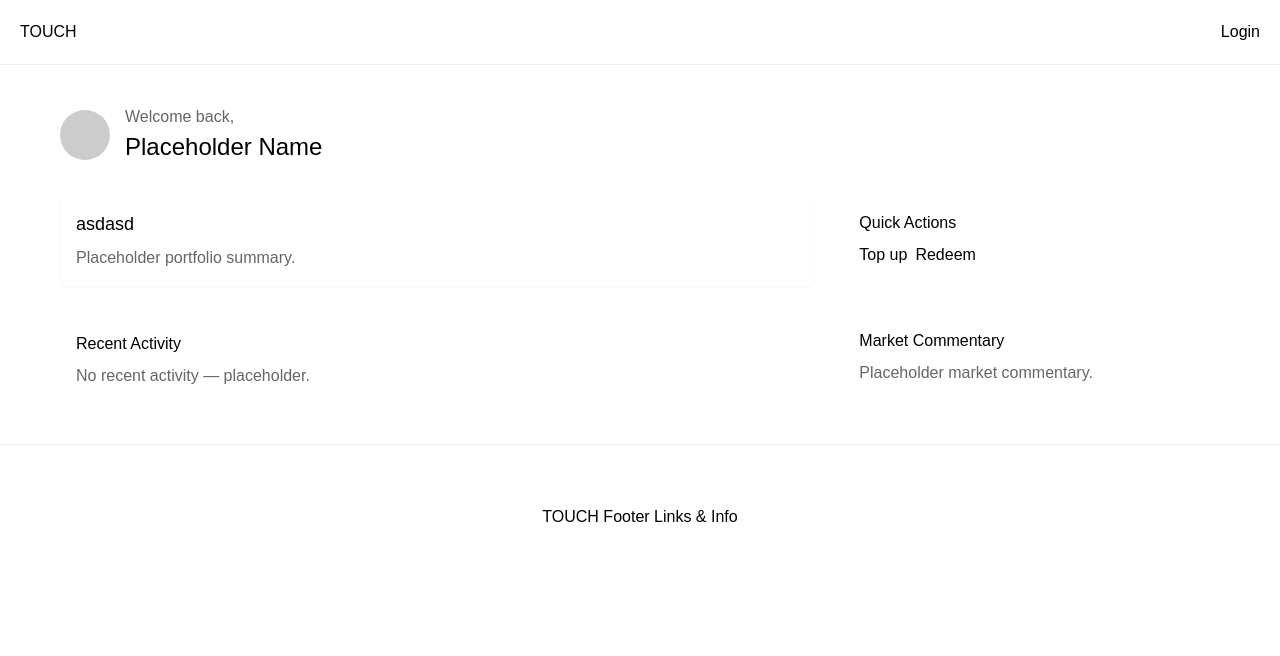
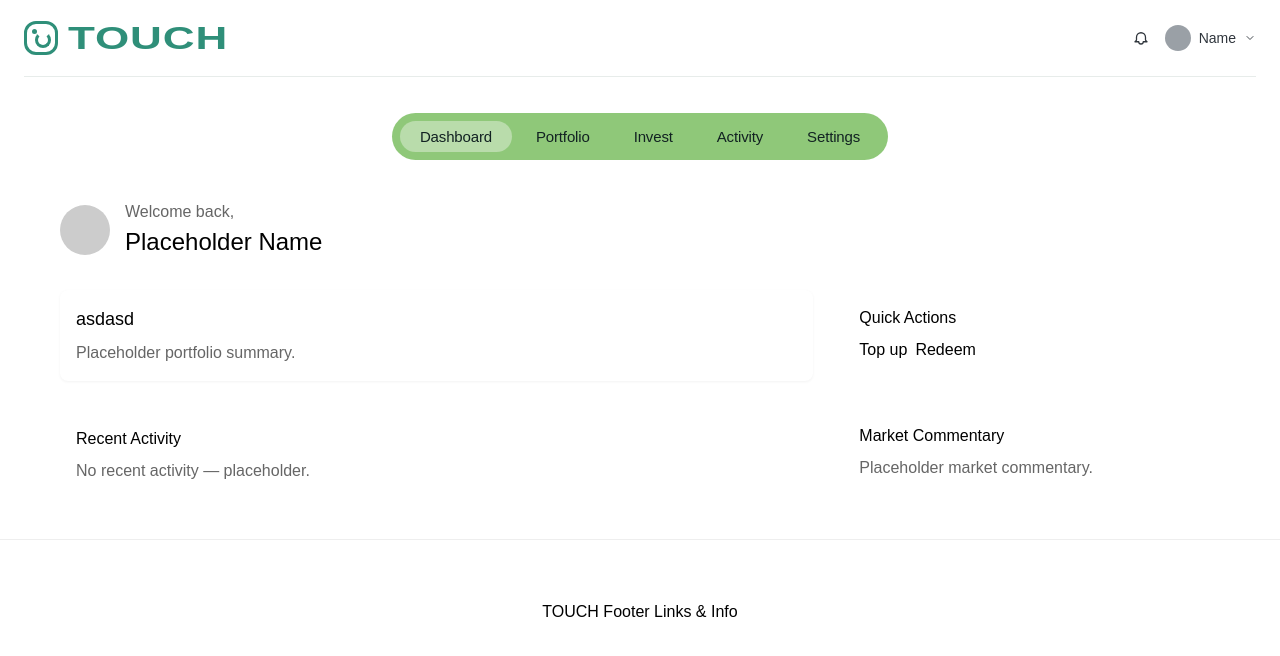
Before and after one commit to isabelledelc/isabelledelc.github.io, a React (Vite) app in the folder app/: page /home in a window 1280 px wide. Shown: the top 656 px of the page. Built offline with nearby package versions, Linux system fonts and the light colour scheme.

Commit message:
finsihed navbar and header layout, styling not done

```diff
--- a/app/src/App.tsx
+++ b/app/src/App.tsx
@@ -3,6 +3,10 @@ import { BrowserRouter, Routes, Route } from "react-router-dom";
 import LandingPage from "./pages/Landing/LandingPage";
 import LoginPage from "./pages/Login/LoginPage.tsx";
 import HomePage from "./pages/Home/HomePage.tsx";
+import Portfolio from "./pages/Portfolio/Portfolio.tsx";
+import Investment from "./pages/Invest/Investment.tsx";
+import Activity from "./pages/Activity/Activity.tsx";
+import Settings from "./pages/Settings/Settings.tsx";
 
 function App() {
   return (
@@ -11,6 +15,10 @@ function App() {
         <Route path="/" element={<LandingPage />} />
         <Route path="/login" element={<LoginPage />} />
         <Route path="/home" element={<HomePage />} />
+        <Route path="/portfolio" element={<Portfolio />} />
+        <Route path="/invest" element={<Investment />} />
+        <Route path="/activity" element={<Activity />} />
+        <Route path="/settings" element={<Settings />} />
       </Routes>
     </BrowserRouter>
   );
--- a/app/src/components/shared/header.tsx
+++ b/app/src/components/shared/header.tsx
@@ -0,0 +1,78 @@
+import { Link, useLocation } from 'react-router-dom';
+
+function Brand() {
+	return (
+		<Link to="/" className="inline-flex items-center gap-2.5 text-[#2f8f79] no-underline">
+			<span className="relative box-border h-8.5 w-8.5 rounded-xl border-[3px] border-[#2f8f79]">
+				<span className="absolute left-1.25 top-1.25 h-1.25 w-1.25 rounded-full bg-[#2f8f79]" />
+				<span className="absolute top-2 left-2 box-border h-4 w-4 rounded-[10px] border-[3px] border-[#2f8f79] border-t-transparent" />
+			</span>
+			<span className="origin-left scale-y-[0.72] text-[44px] leading-none font-bold tracking-[0.02em]">TOUCH</span>
+		</Link>
+	);
+}
+
+function BellIcon() {
+	return (
+		<svg width="18" height="18" viewBox="0 0 24 24" fill="none" aria-hidden="true">
+			<path
+				d="M15 17h5l-1.4-1.4a2 2 0 0 1-.6-1.4V11a6 6 0 1 0-12 0v3.2a2 2 0 0 1-.6 1.4L4 17h5m6 0a3 3 0 1 1-6 0"
+				stroke="currentColor"
+				strokeWidth="1.7"
+				strokeLinecap="round"
+				strokeLinejoin="round"
+			/>
+		</svg>
+	);
+}
+
+function ChevronDownIcon() {
+	return (
+		<svg width="12" height="12" viewBox="0 0 24 24" fill="none" aria-hidden="true">
+			<path
+				d="M6 9l6 6 6-6"
+				stroke="currentColor"
+				strokeWidth="1.8"
+				strokeLinecap="round"
+				strokeLinejoin="round"
+			/>
+		</svg>
+	);
+}
+
+export default function Header() {
+	const location = useLocation();
+	const isLandingPage = location.pathname === '/';
+
+	return (
+		<header className="bg-white px-6 py-4">
+			<div className="flex items-center justify-between border-b border-[#e7ecea] pb-4">
+				<Brand />
+
+				{isLandingPage ? (
+					<Link
+						to="/login"
+						className="rounded-full border-2 border-[#2f8f79] bg-white px-5 py-1.75 text-sm leading-none text-[#1b1f24] no-underline"
+					>
+						Login
+					</Link>
+				) : (
+					<div className="flex items-center gap-3.5 text-sm text-[#30363d]">
+						<button
+							type="button"
+							aria-label="Notifications"
+							className="inline-flex h-5 w-5 items-center justify-center border-0 bg-transparent p-0"
+						>
+							<BellIcon />
+						</button>
+						<span className="inline-flex items-center gap-2">
+							<span className="h-6.5 w-6.5 shrink-0 rounded-full bg-[#9aa0a6]" aria-hidden="true" />
+							<span>Name</span>
+							<ChevronDownIcon />
+						</span>
+					</div>
+				)}
+			</div>
+		</header>
+	);
+}
--- a/app/src/components/shared/navbar.tsx
+++ b/app/src/components/shared/navbar.tsx
@@ -1,13 +1,68 @@
-// components/shared/navbar.tsx
-import { Link } from 'react-router-dom';
+import { NavLink } from 'react-router-dom';
 
-export default function Navbar() {
-  return (
-    <nav style={{ padding: '20px', display: 'flex', justifyContent: 'space-between', background: '#fff', borderBottom: '1px solid #eee' }}>
-      <h1>TOUCH</h1>
-        <Link to="/home">
-        <button>Login</button>
-      </Link>
-    </nav>
-  );
+type NavbarVariant = 'app' | 'landing';
+
+type NavbarProps = {
+	variant?: NavbarVariant;
+};
+
+const appNavItems = [
+	{ label: 'Dashboard', to: '/home' },
+	{ label: 'Portfolio', to: '/portfolio' },
+	{ label: 'Invest', to: '/invest' },
+	{ label: 'Activity', to: '/activity' },
+	{ label: 'Settings', to: '/settings' },
+];
+
+const landingItems = [
+	{ label: 'Features', href: '#features' },
+	{ label: 'Get Started', href: '#get-started' },
+	{ label: 'Why Us?', href: '#why-us' },
+	{ label: 'FAQ', href: '#faq' },
+];
+
+export default function Navbar({ variant = 'app' }: NavbarProps) {
+	if (variant === 'landing') {
+		return (
+			<div className="mt-4 flex justify-center px-6">
+				<nav
+					aria-label="Landing"
+					className="inline-flex w-full max-w-215 flex-wrap items-center justify-center gap-2 rounded-full bg-[#4f726f]/85 p-2"
+				>
+					{landingItems.map((item) => (
+						<a
+							key={item.href}
+							href={item.href}
+							className="rounded-full px-6 py-2 text-[15px] font-medium text-[#0f2020] no-underline transition hover:bg-white/25"
+						>
+							{item.label}
+						</a>
+					))}
+				</nav>
+			</div>
+		);
+	}
+
+	return (
+		<div className="mt-5 flex justify-center px-6">
+			<nav
+				aria-label="Primary"
+				className="inline-flex flex-wrap items-center gap-1 rounded-full bg-[#8fc879] p-2"
+			>
+				{appNavItems.map((item) => (
+					<NavLink
+						key={item.to}
+						to={item.to}
+						className={({ isActive }) =>
+							`rounded-full px-5 py-2 text-[15px] leading-none font-medium tracking-[-0.01em] text-[#122222] no-underline transition ${
+								isActive ? 'bg-[#b9dcab]' : 'hover:bg-[#a8d495]'
+							}`
+						}
+					>
+						{item.label}
+					</NavLink>
+				))}
+			</nav>
+		</div>
+	);
 }
--- a/app/src/pages/Activity/Activity.tsx
+++ b/app/src/pages/Activity/Activity.tsx
@@ -0,0 +1,11 @@
+import Header from '../../components/shared/header';
+import Navbar from '../../components/shared/navbar';
+
+export default function Activity() {
+	return (
+		<div className="min-h-screen w-full bg-white">
+			<Header />
+			<Navbar />
+		</div>
+	);
+}
--- a/app/src/pages/Home/HomePage.tsx
+++ b/app/src/pages/Home/HomePage.tsx
@@ -1,4 +1,5 @@
 // DashboardPage.tsx
+import Header from '../../components/shared/header';
 import Navbar from '../../components/shared/navbar';
 import Footer from '../../components/shared/footer';
 
@@ -10,6 +11,7 @@ import MarketCommentary from './components/ViewMarketCommentary';
 export default function HomePage() {
   return (
     <div style={{ width: '100%', minHeight: '100vh', fontFamily: 'sans-serif' }}>
+      <Header />
       <Navbar />
 
       <div style={{ maxWidth: '1200px', margin: '0 auto', padding: '40px 20px' }}>
--- a/app/src/pages/Invest/Investment.tsx
+++ b/app/src/pages/Invest/Investment.tsx
@@ -0,0 +1,11 @@
+import Header from '../../components/shared/header';
+import Navbar from '../../components/shared/navbar';
+
+export default function Investment() {
+	return (
+		<div className="min-h-screen w-full bg-white">
+			<Header />
+			<Navbar />
+		</div>
+	);
+}
--- a/app/src/pages/Landing/LandingPage.tsx
+++ b/app/src/pages/Landing/LandingPage.tsx
@@ -1,4 +1,5 @@
 // LandingPage.tsx
+import Header from '../../components/shared/header';
 import Navbar from '../../components/shared/navbar';
 import Footer from '../../components/shared/footer';
 
@@ -11,18 +12,27 @@ export default function LandingPage() {
   return (
     <div style={{ width: '100%', minHeight: '100vh', fontFamily: 'sans-serif' }}>
       {/* Shared Navigation */}
-      <Navbar />
+      <Header />
+      <Navbar variant="landing" />
 
       {/* Main Scrollable Sections */}
       <main>
         <HeroSection />
-        <FeaturesSection />
-        <GettingStartedSection />
-        <BenefitsSection />
+        <section id="features">
+          <FeaturesSection />
+        </section>
+        <section id="get-started">
+          <GettingStartedSection />
+        </section>
+        <section id="why-us">
+          <BenefitsSection />
+        </section>
       </main>
 
       {/* Shared Footer */}
-      <Footer />
+      <section id="faq">
+        <Footer />
+      </section>
     </div>
   );
 }
--- a/app/src/pages/Portfolio/Portfolio.tsx
+++ b/app/src/pages/Portfolio/Portfolio.tsx
@@ -0,0 +1,11 @@
+import Header from '../../components/shared/header';
+import Navbar from '../../components/shared/navbar';
+
+export default function Portfolio() {
+	return (
+		<div className="min-h-screen w-full bg-white">
+			<Header />
+			<Navbar />
+		</div>
+	);
+}
--- a/app/src/pages/Settings/Settings.tsx
+++ b/app/src/pages/Settings/Settings.tsx
@@ -0,0 +1,11 @@
+import Header from '../../components/shared/header';
+import Navbar from '../../components/shared/navbar';
+
+export default function Settings() {
+	return (
+		<div className="min-h-screen w-full bg-white">
+			<Header />
+			<Navbar />
+		</div>
+	);
+}
```
